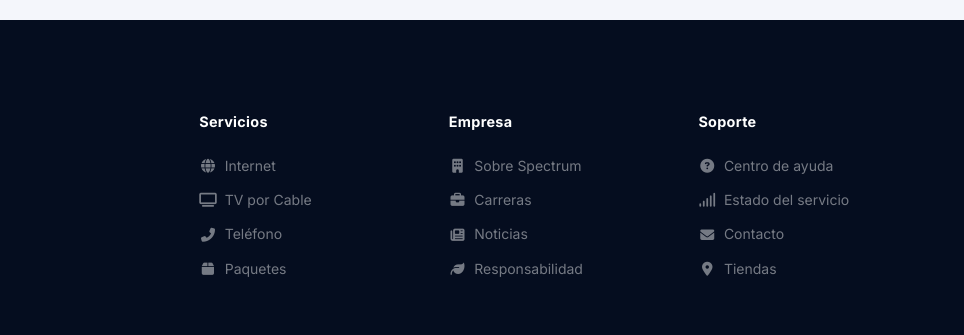
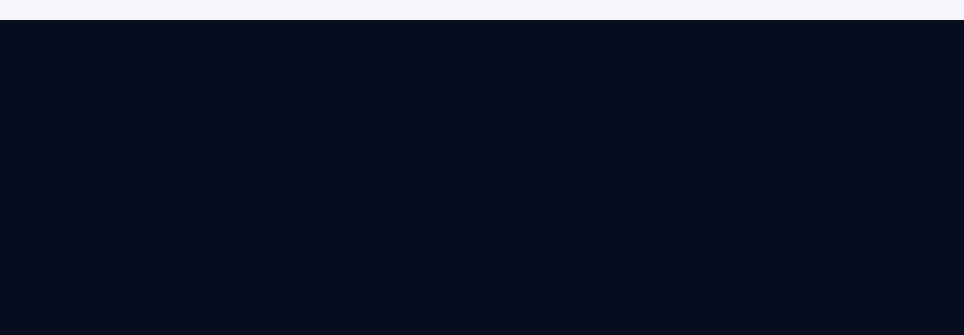
Before and after one commit to Zombie550211/Spectrum_web, a website: page index.html in a window 1280 px wide. Shown: the part 5761-6096 px from the top of the page, 316-1280 px from the left. Drawn offline with Linux system fonts and the light colour scheme.

Commit message:
Eliminar columnas de navegación del footer

```diff
--- a/index.html
+++ b/index.html
@@ -435,33 +435,6 @@
             <a href="#" class="social-link"><i class="fab fa-youtube"></i></a>
           </div>
         </div>
-        <div class="footer-col">
-          <h4>Servicios</h4>
-          <ul>
-            <li><a href="#"><i class="fas fa-globe fa-fw"></i> Internet</a></li>
-            <li><a href="#"><i class="fas fa-tv fa-fw"></i> TV por Cable</a></li>
-            <li><a href="#"><i class="fas fa-phone-alt fa-fw"></i> Teléfono</a></li>
-            <li><a href="#"><i class="fas fa-box fa-fw"></i> Paquetes</a></li>
-          </ul>
-        </div>
-        <div class="footer-col">
-          <h4>Empresa</h4>
-          <ul>
-            <li><a href="#"><i class="fas fa-building fa-fw"></i> Sobre Spectrum</a></li>
-            <li><a href="#"><i class="fas fa-briefcase fa-fw"></i> Carreras</a></li>
-            <li><a href="#"><i class="fas fa-newspaper fa-fw"></i> Noticias</a></li>
-            <li><a href="#"><i class="fas fa-leaf fa-fw"></i> Responsabilidad</a></li>
-          </ul>
-        </div>
-        <div class="footer-col">
-          <h4>Soporte</h4>
-          <ul>
-            <li><a href="#"><i class="fas fa-circle-question fa-fw"></i> Centro de ayuda</a></li>
-            <li><a href="#"><i class="fas fa-signal fa-fw"></i> Estado del servicio</a></li>
-            <li><a href="#"><i class="fas fa-envelope fa-fw"></i> Contacto</a></li>
-            <li><a href="#"><i class="fas fa-location-dot fa-fw"></i> Tiendas</a></li>
-          </ul>
-        </div>
       </div>
       <div class="footer-disclaimer">
         <i class="fas fa-circle-info"></i>
--- a/styles.css
+++ b/styles.css
@@ -1150,7 +1150,7 @@ a { text-decoration: none; color: inherit; }
 
 .footer-grid {
   display: grid;
-  grid-template-columns: 2fr 1fr 1fr 1fr;
+  grid-template-columns: 1fr;
   gap: 56px;
   margin-bottom: 64px;
 }
```
